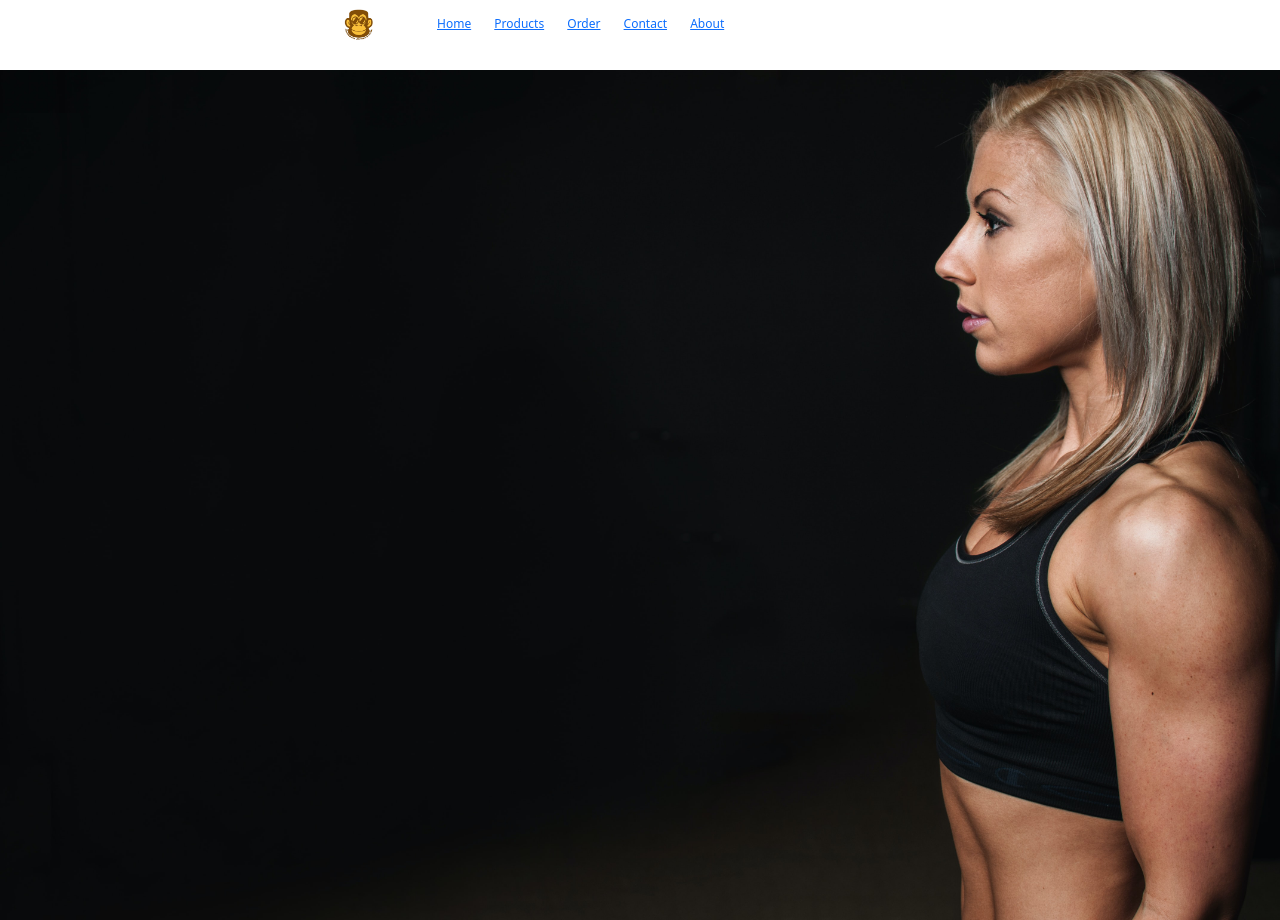
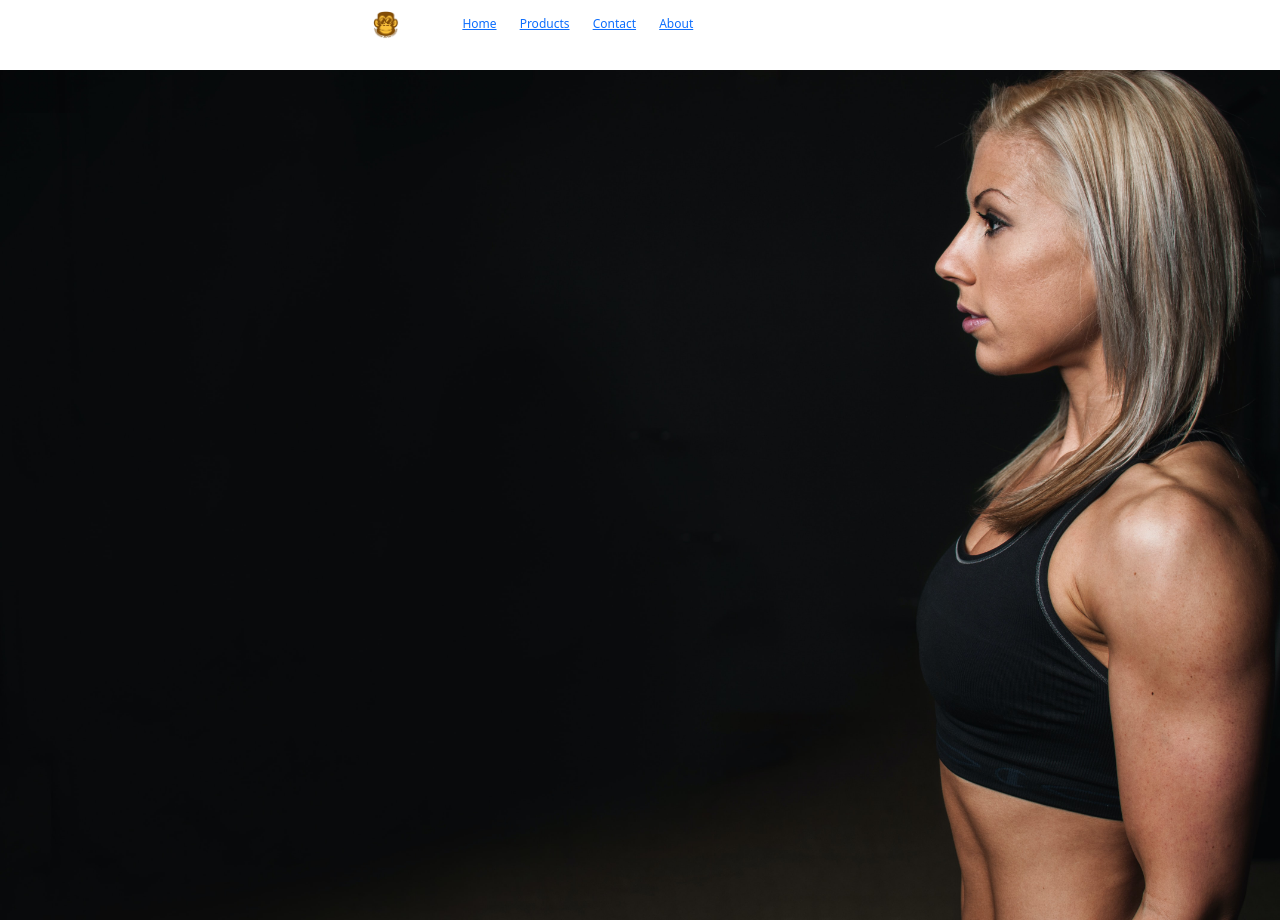
Before and after one commit to javazoneandbistro/ssw, a plain HTML site: page index.html in a window 1280 px wide. Drawn offline with nearby package versions, Linux system fonts and the light colour scheme.

Commit message:
components added

```diff
--- a/index.html
+++ b/index.html
@@ -16,10 +16,9 @@
 <body>
   <div class="navbar">
     <li>
-      <a href="#"><img src="/images/modifiedlogo.png" alt=""></a>
+      <a href="#"><img src="/images/modifiedlogo.png" alt="logo"></a>
       <a href="/index.html">Home</a>
       <a href="/products/products.html">Products</a>
-      <a href="order.html">Order</a>
       <a href="/contact/contact.html">Contact</a>
       <a href="/about-us/about.html">About</a>
     </li>
--- a/styles.css
+++ b/styles.css
@@ -9,7 +9,7 @@
     list-style: none;
 }
 
-.navbar img{
+.navbar li a img{
     width: 5%;
     height: 5%;
     margin-right: 40px;
```
